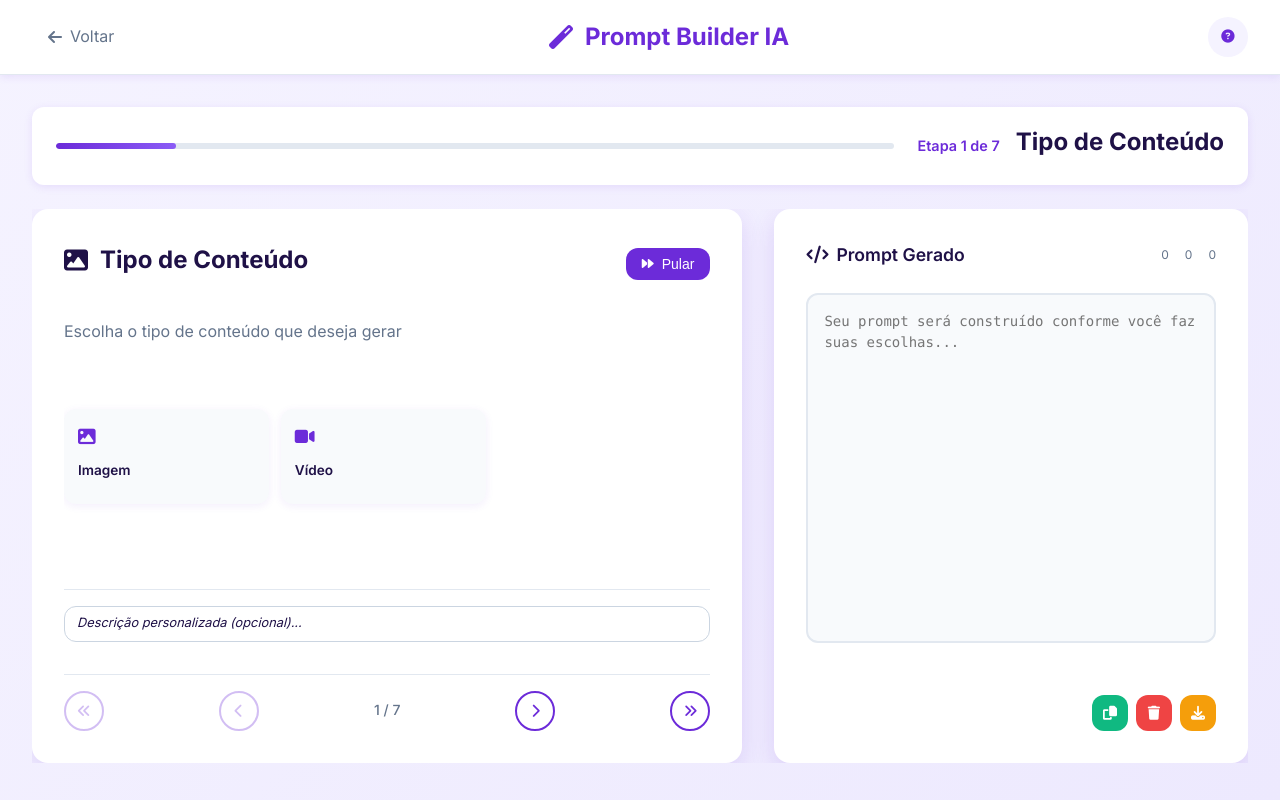
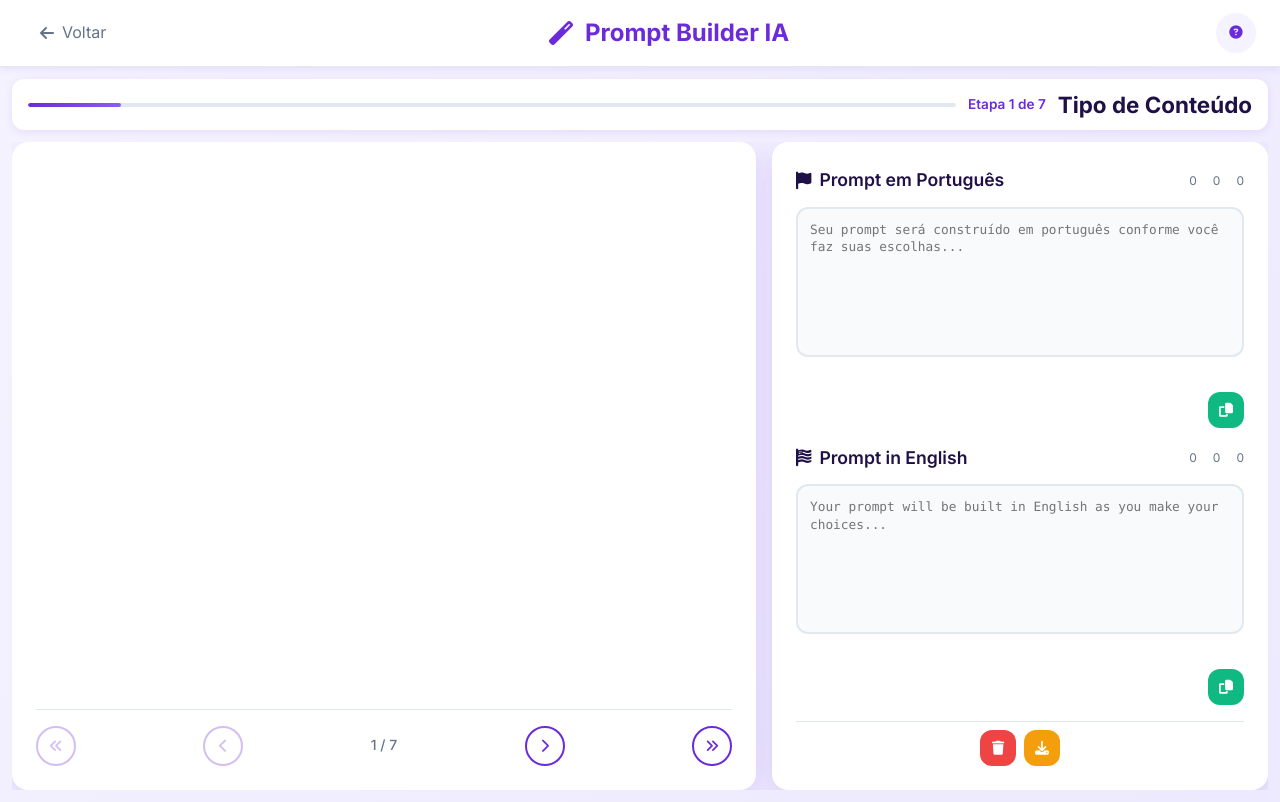
Before and after one commit to mariocromia/aprend_aqui, a PHP site: page /gerador_prompt.php in a window 1280 px wide. Run offline with PHP 8.4, Linux system fonts and the light colour scheme.

Commit message:
Melhorias - gerador de prompt - 03

```diff
--- a/assets/css/prompt-builder.css
+++ b/assets/css/prompt-builder.css
@@ -56,7 +56,7 @@ body {
 .header-container {
     max-width: 1400px;
     margin: 0 auto;
-    padding: 1rem 2rem;
+    padding: 0.75rem 1.5rem;
     display: flex;
     align-items: center;
     justify-content: space-between;
@@ -116,12 +116,12 @@ body {
 .main-container {
     max-width: 1600px;
     margin: 0 auto;
-    padding: 2rem;
+    padding: 0.75rem;
     display: flex;
     flex-direction: column;
-    gap: 1.5rem;
-    height: calc(100vh - 80px);
-    max-height: calc(100vh - 80px);
+    gap: 0.75rem;
+    height: calc(100vh - 65px);
+    max-height: calc(100vh - 65px);
     overflow: hidden;
 }
 
@@ -129,29 +129,29 @@ body {
 .progress-compact {
     background: var(--white);
     border-radius: var(--border-radius);
-    padding: 1rem 1.5rem;
+    padding: 0.5rem 1rem;
     box-shadow: var(--shadow-sm);
     display: flex;
     align-items: center;
     justify-content: space-between;
-    gap: 1.5rem;
+    gap: 0.75rem;
     flex-wrap: wrap;
 }
 
 .progress-bar {
     flex: 1;
-    height: 6px;
+    height: 4px;
     background: var(--gray-200);
-    border-radius: 3px;
+    border-radius: 2px;
     overflow: hidden;
     position: relative;
-    min-width: 200px;
+    min-width: 150px;
 }
 
 .progress-fill {
     height: 100%;
     background: linear-gradient(90deg, var(--primary) 0%, var(--primary-hover) 100%);
-    border-radius: 3px;
+    border-radius: 2px;
     transition: width 0.3s ease;
     width: 10%;
 }
@@ -159,8 +159,8 @@ body {
 .step-indicator {
     display: flex;
     align-items: center;
-    gap: 1rem;
-    font-size: 0.9rem;
+    gap: 0.75rem;
+    font-size: 0.85rem;
     color: var(--gray-700);
 }
 
@@ -178,7 +178,7 @@ body {
 .content-grid {
     display: grid;
     grid-template-columns: 1.8fr 1.2fr;
-    gap: 2rem;
+    gap: 1rem;
     flex: 1;
     height: 100%;
     overflow: hidden;
@@ -188,11 +188,11 @@ body {
 .options-column {
     background: var(--white);
     border-radius: var(--border-radius-lg);
-    padding: 2rem;
+    padding: 1.5rem;
     box-shadow: var(--shadow-md);
     display: flex;
     flex-direction: column;
-    gap: 1.5rem;
+    gap: 1rem;
     height: 100%;
     overflow: hidden;
 }
@@ -201,11 +201,11 @@ body {
 .prompt-column {
     background: var(--white);
     border-radius: var(--border-radius-lg);
-    padding: 2rem;
+    padding: 1.5rem;
     box-shadow: var(--shadow-md);
     display: flex;
     flex-direction: column;
-    gap: 1.5rem;
+    gap: 1rem;
     height: 100%;
     overflow: hidden;
 }
@@ -215,15 +215,15 @@ body {
     flex: 1;
     display: flex;
     flex-direction: column;
-    gap: 1.5rem;
+    gap: 0.75rem;
     overflow: hidden;
 }
 
 .step-title {
-    font-size: 1.5rem;
+    font-size: 1.4rem;
     font-weight: 700;
     color: var(--dark);
-    margin-bottom: 0.5rem;
+    margin-bottom: 0;
     display: flex;
     align-items: center;
     gap: 0.75rem;
@@ -231,8 +231,10 @@ body {
 
 .step-description {
     color: var(--gray-500);
-    margin-bottom: 2rem;
-    font-size: 1rem;
+    margin-bottom: 1rem;
+    font-size: 0.95rem;
+    margin-top: -20px;
+    margin-left: 2.15rem;
 }
 
 .options-grid {
@@ -306,17 +308,17 @@ body {
     background: var(--gray-100);
     border: 2px solid transparent;
     border-radius: var(--border-radius);
-    padding: 0.75rem;
+    padding: 0.6rem;
     cursor: pointer;
     transition: var(--transition);
     position: relative;
     overflow: hidden;
     display: flex;
     flex-direction: column;
-    gap: 0.5rem;
-    height: 95px;
-    min-height: 95px;
-    max-height: 95px;
+    gap: 0.4rem;
+    height: 75px;
+    min-height: 75px;
+    max-height: 75px;
     box-shadow: 0 2px 8px rgba(108, 43, 217, 0.08);
 }
 
@@ -366,28 +368,28 @@ body {
 }
 
 .option-icon {
-    font-size: 1.1rem;
+    font-size: 1rem;
     color: var(--primary);
     align-self: flex-start;
-    margin-bottom: 0.25rem;
+    margin-bottom: 0.15rem;
 }
 
 .option-title {
-    font-size: 0.85rem;
+    font-size: 0.8rem;
     font-weight: 600;
     color: var(--dark);
     flex-shrink: 0;
     line-height: 1.1;
-    margin-bottom: 0.2rem;
+    margin-bottom: 0.1rem;
 }
 
 .option-description {
-    font-size: 0.75rem;
+    font-size: 0.7rem;
     color: var(--gray-500);
     line-height: 1.1;
     flex: 1;
     display: -webkit-box;
-    -webkit-line-clamp: 2;
+    -webkit-line-clamp: 1;
     -webkit-box-orient: vertical;
     overflow: hidden;
 }
@@ -1595,3 +1597,49 @@ body {
     font-weight: bold;
     font-size: 0.8rem;
 }
+
+/* Novas classes para as duas janelas de prompt */
+.prompt-section {
+    display: flex;
+    flex-direction: column;
+    gap: 0.75rem;
+    flex: 1;
+}
+
+.prompt-textarea-container-half {
+    flex: 1;
+    display: flex;
+    flex-direction: column;
+}
+
+.prompt-textarea-container-half textarea {
+    width: 100%;
+    height: 100%;
+    max-height: 150px;
+    padding: 0.75rem;
+    border: 2px solid var(--gray-200);
+    border-radius: var(--border-radius);
+    font-family: 'Monaco', 'Consolas', monospace;
+    font-size: 0.8rem;
+    line-height: 1.4;
+    background: var(--gray-100);
+    color: var(--dark);
+    resize: none;
+    transition: var(--transition);
+    overflow-y: auto;
+}
+
+.prompt-textarea-container-half textarea:focus {
+    outline: none;
+    border-color: var(--primary);
+    box-shadow: 0 0 0 3px rgba(108, 43, 217, 0.1);
+}
+
+.prompt-general-actions {
+    display: flex;
+    gap: 0.5rem;
+    justify-content: center;
+    padding-top: 0.5rem;
+    border-top: 1px solid var(--gray-200);
+}
+}
--- a/assets/js/prompt-builder.js
+++ b/assets/js/prompt-builder.js
@@ -39,12 +39,17 @@ class PromptBuilder {
         }
 
         // Ações do prompt
-        const copyBtn = document.getElementById('copyBtn');
+        const copyBtnPT = document.getElementById('copyBtnPT');
+        const copyBtnEN = document.getElementById('copyBtnEN');
         const clearBtn = document.getElementById('clearBtn');
         const exportBtn = document.getElementById('exportBtn');
 
-        if (copyBtn) {
-            copyBtn.addEventListener('click', () => this.copyPrompt());
+        if (copyBtnPT) {
+            copyBtnPT.addEventListener('click', () => this.copyPrompt('PT'));
+        }
+
+        if (copyBtnEN) {
+            copyBtnEN.addEventListener('click', () => this.copyPrompt('EN'));
         }
 
         if (clearBtn) {
@@ -778,14 +783,32 @@ class PromptBuilder {
     }
 
     updatePrompt() {
+        // Gerar prompt em português
+        const promptPT = this.generatePrompt('PT');
+        // Gerar prompt em inglês
+        const promptEN = this.generatePrompt('EN');
+
+        // Atualizar textareas
+        const promptTextPT = document.getElementById('promptTextPT');
+        const promptTextEN = document.getElementById('promptTextEN');
+
+        if (promptTextPT) promptTextPT.value = promptPT;
+        if (promptTextEN) promptTextEN.value = promptEN;
+
+        // Atualizar estatísticas
+        this.updateStats(promptPT, 'PT');
+        this.updateStats(promptEN, 'EN');
+    }
+
+    generatePrompt(language) {
         const contentType = this.userChoices[1]?.[0] || 'image';
         let prompt = '';
 
         // Início do prompt
-        if (contentType === 'image') {
-            prompt = 'Crie uma imagem';
+        if (language === 'PT') {
+            prompt = contentType === 'image' ? 'Crie uma imagem' : 'Crie um vídeo';
         } else {
-            prompt = 'Crie um vídeo';
+            prompt = contentType === 'image' ? 'Create an image' : 'Create a video';
         }
 
         const parts = [];
@@ -795,6 +818,7 @@ class PromptBuilder {
         if (ambienteData.finalOption) {
             const mainCat = this.getStepData(2).options.find(opt => opt.id === ambienteData.mainCategory);
             if (mainCat) {
+                if (language === 'PT') {
                     if (ambienteData.mainCategory === 'natureza') {
                         parts.push(`de um ambiente natural`);
                     } else if (ambienteData.mainCategory === 'urbano') {
@@ -804,35 +828,41 @@ class PromptBuilder {
                     } else if (ambienteData.mainCategory === 'fantasia') {
                         parts.push(`de um ambiente fantástico`);
                     }
-                parts.push(`de ${ambienteData.finalOption}`);
+                    parts.push(`de ${this.translateToLanguage(ambienteData.finalOption, language)}`);
+                } else {
+                    if (ambienteData.mainCategory === 'natureza') {
+                        parts.push(`in a natural environment`);
+                    } else if (ambienteData.mainCategory === 'urbano') {
+                        parts.push(`in an urban environment`);
+                    } else if (ambienteData.mainCategory === 'interior') {
+                        parts.push(`in an indoor environment`);
+                    } else if (ambienteData.mainCategory === 'fantasia') {
+                        parts.push(`in a fantasy environment`);
+                    }
+                    parts.push(`of ${this.translateToLanguage(ambienteData.finalOption, language)}`);
+                }
             }
         }
         if (this.userChoices['2_custom']) {
-            parts.push(`de ${this.userChoices['2_custom']}`);
+            const prefix = language === 'PT' ? 'de' : 'of';
+            parts.push(`${prefix} ${this.userChoices['2_custom']}`);
         }
 
         // Seres (etapa 3)
         const seresData = this.selectedCategories.seres;
         if (seresData.finalOption) {
-            const mainCat = this.getStepData(3).options.find(opt => opt.id === seresData.mainCategory);
-            if (mainCat) {
-                if (seresData.mainCategory === 'humanos') {
-                    parts.push(`com ${seresData.finalOption}`);
-                } else if (seresData.mainCategory === 'animais') {
-                    parts.push(`com ${seresData.finalOption}`);
-                } else if (seresData.mainCategory === 'fantasticos') {
-                    parts.push(`com ${seresData.finalOption}`);
-                }
-            }
+            const prefix = language === 'PT' ? 'com' : 'with';
+            parts.push(`${prefix} ${this.translateToLanguage(seresData.finalOption, language)}`);
         }
         if (this.userChoices['3_custom']) {
-            parts.push(`com ${this.userChoices['3_custom']}`);
+            const prefix = language === 'PT' ? 'com' : 'with';
+            parts.push(`${prefix} ${this.userChoices['3_custom']}`);
         }
 
         // Ação (etapa 4)
         const acaoData = this.selectedCategories.acao;
         if (acaoData.finalOption) {
-            parts.push(`${acaoData.finalOption}`);
+            parts.push(this.translateToLanguage(acaoData.finalOption, language));
         }
         if (this.userChoices['4_custom']) {
             parts.push(this.userChoices['4_custom']);
@@ -841,7 +871,7 @@ class PromptBuilder {
         // Câmera (etapa 5)
         const cameraData = this.selectedCategories.camera;
         if (cameraData.finalOption) {
-            parts.push(`${cameraData.finalOption}`);
+            parts.push(this.translateToLanguage(cameraData.finalOption, language));
         }
         if (this.userChoices['5_custom']) {
             parts.push(this.userChoices['5_custom']);
@@ -850,7 +880,7 @@ class PromptBuilder {
         // Fala (etapa 6)
         const falaData = this.selectedCategories.fala;
         if (falaData.finalOption) {
-            parts.push(`${falaData.finalOption}`);
+            parts.push(this.translateToLanguage(falaData.finalOption, language));
         }
         if (this.userChoices['6_custom']) {
             parts.push(this.userChoices['6_custom']);
@@ -861,11 +891,13 @@ class PromptBuilder {
             prompt += ' ' + parts.join(', ');
         }
 
-        // Atualizar textarea
-        document.getElementById('promptText').value = prompt;
+        return prompt;
+    }
 
-        // Atualizar estatísticas
-        this.updateStats(prompt);
+    translateToLanguage(text, language) {
+        // Por simplicidade, retornar o texto original
+        // Em uma implementação mais robusta, aqui haveria um dicionário de traduções
+        return text;
     }
 
     getOptionLabel(step, optionId) {
@@ -874,14 +906,22 @@ class PromptBuilder {
         return option ? option.title : optionId;
     }
 
-    updateStats(prompt) {
+    updateStats(prompt, language) {
         const chars = prompt.length;
         const words = prompt.trim() ? prompt.trim().split(/\s+/).length : 0;
         const tokens = Math.ceil(words * 1.3); // Estimativa aproximada
 
-        document.getElementById('charCount').textContent = `${chars} caracteres`;
-        document.getElementById('wordCount').textContent = `${words} palavras`;
-        document.getElementById('tokenEstimate').textContent = `~${tokens} tokens`;
+        const suffix = language || '';
+        const charLabel = language === 'EN' ? 'characters' : 'caracteres';
+        const wordLabel = language === 'EN' ? 'words' : 'palavras';
+
+        const charCountEl = document.getElementById(`charCount${suffix}`);
+        const wordCountEl = document.getElementById(`wordCount${suffix}`);
+        const tokenEstimateEl = document.getElementById(`tokenEstimate${suffix}`);
+
+        if (charCountEl) charCountEl.textContent = `${chars} ${charLabel}`;
+        if (wordCountEl) wordCountEl.textContent = `${words} ${wordLabel}`;
+        if (tokenEstimateEl) tokenEstimateEl.textContent = `~${tokens} tokens`;
     }
 
     // Função restoreSelections removida - não é mais necessária com o novo sistema hierárquico
@@ -952,21 +992,28 @@ class PromptBuilder {
         }
     }
 
-    copyPrompt() {
-        const promptText = document.getElementById('promptText').value;
+    copyPrompt(language) {
+        const textareaId = language === 'EN' ? 'promptTextEN' : 'promptTextPT';
+        const promptText = document.getElementById(textareaId)?.value || '';
+
         if (!promptText.trim()) {
-            this.showToast('Nenhum prompt para copiar', 'warning');
+            const message = language === 'EN' ? 'No prompt to copy' : 'Nenhum prompt para copiar';
+            this.showToast(message, 'warning');
             return;
         }
 
         navigator.clipboard.writeText(promptText).then(() => {
-            this.showToast('Prompt copiado com sucesso!', 'success');
+            const message = language === 'EN' ? 'Prompt copied successfully!' : 'Prompt copiado com sucesso!';
+            this.showToast(message, 'success');
         }).catch(() => {
             // Fallback para navegadores mais antigos
-            const textarea = document.getElementById('promptText');
+            const textarea = document.getElementById(textareaId);
+            if (textarea) {
                 textarea.select();
                 document.execCommand('copy');
-            this.showToast('Prompt copiado!', 'success');
+                const message = language === 'EN' ? 'Prompt copied!' : 'Prompt copiado!';
+                this.showToast(message, 'success');
+            }
         });
     }
 
@@ -984,8 +1031,15 @@ class PromptBuilder {
             this.updateStepper();
             this.loadStep(1);
             this.updateNavigation();
-            document.getElementById('promptText').value = '';
-            this.updateStats('');
+
+            // Limpar ambas as textareas
+            const promptTextPT = document.getElementById('promptTextPT');
+            const promptTextEN = document.getElementById('promptTextEN');
+            if (promptTextPT) promptTextPT.value = '';
+            if (promptTextEN) promptTextEN.value = '';
+
+            this.updateStats('', 'PT');
+            this.updateStats('', 'EN');
             localStorage.removeItem('promptBuilder_choices');
             localStorage.removeItem('promptBuilder_categories');
             this.showToast('Todas as seleções foram limpas', 'success');
--- a/gerador_prompt.php
+++ b/gerador_prompt.php
@@ -79,30 +79,66 @@
 
             <!-- Coluna Direita: Prompt -->
             <section class="prompt-column">
+                <!-- Prompt em Português BR -->
+                <div class="prompt-section">
                     <div class="prompt-header-compact">
                         <h3>
-                        <i class="fas fa-code"></i>
-                        Prompt Gerado
+                            <i class="fas fa-flag"></i>
+                            Prompt em Português
                         </h3>
                         <div class="prompt-stats-compact">
-                        <span id="charCount">0</span>
-                        <span id="wordCount">0</span>
-                        <span id="tokenEstimate">0</span>
-                    </div>
-                </div>
-
-                <div class="prompt-textarea-container">
+                            <span id="charCountPT">0</span>
+                            <span id="wordCountPT">0</span>
+                            <span id="tokenEstimatePT">0</span>
+                        </div>
+                    </div>
+
+                    <div class="prompt-textarea-container-half">
                         <textarea
-                        id="promptText"
-                        placeholder="Seu prompt será construído conforme você faz suas escolhas..."
+                            id="promptTextPT"
+                            placeholder="Seu prompt será construído em português conforme você faz suas escolhas..."
                             readonly
                         ></textarea>
                     </div>
 
                     <div class="prompt-actions-compact">
-                    <button class="btn-action btn-copy" id="copyBtn" title="Copiar Prompt">
+                        <button class="btn-action btn-copy" id="copyBtnPT" title="Copiar Prompt PT">
                             <i class="fas fa-copy"></i>
                         </button>
+                    </div>
+                </div>
+
+                <!-- Prompt em Inglês -->
+                <div class="prompt-section">
+                    <div class="prompt-header-compact">
+                        <h3>
+                            <i class="fas fa-flag-usa"></i>
+                            Prompt in English
+                        </h3>
+                        <div class="prompt-stats-compact">
+                            <span id="charCountEN">0</span>
+                            <span id="wordCountEN">0</span>
+                            <span id="tokenEstimateEN">0</span>
+                        </div>
+                    </div>
+
+                    <div class="prompt-textarea-container-half">
+                        <textarea
+                            id="promptTextEN"
+                            placeholder="Your prompt will be built in English as you make your choices..."
+                            readonly
+                        ></textarea>
+                    </div>
+
+                    <div class="prompt-actions-compact">
+                        <button class="btn-action btn-copy" id="copyBtnEN" title="Copy Prompt EN">
+                            <i class="fas fa-copy"></i>
+                        </button>
+                    </div>
+                </div>
+
+                <!-- Ações Gerais -->
+                <div class="prompt-general-actions">
                     <button class="btn-action btn-clear" id="clearBtn" title="Limpar Tudo">
                         <i class="fas fa-trash"></i>
                     </button>
```
Lines whose indentation alone changed are shown as unchanged.
